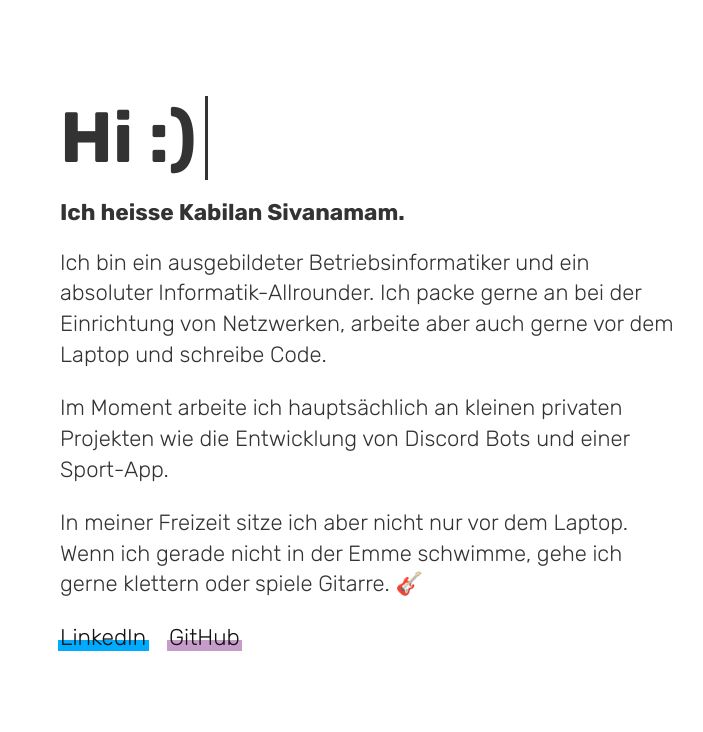
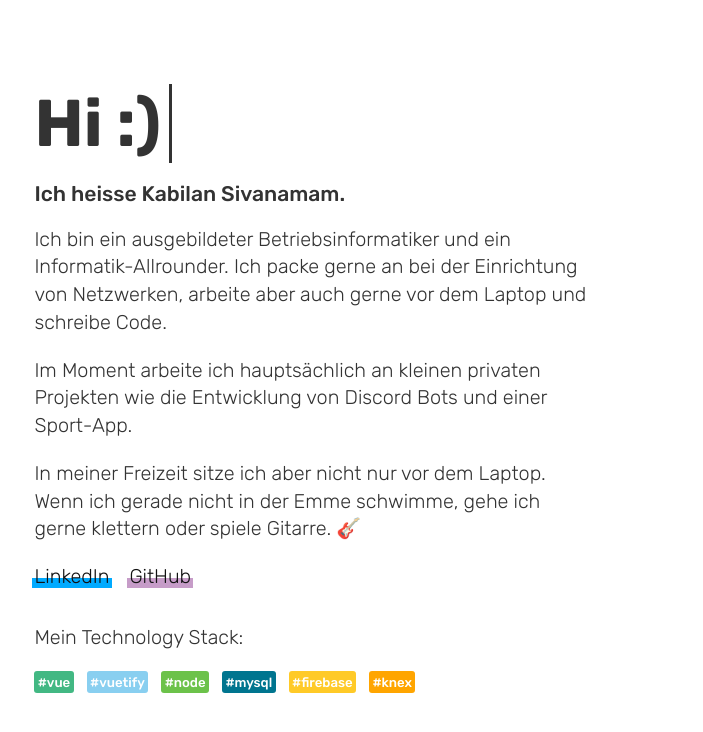
Before and after one commit to ksivanamam/ksivanamam.github.io, a Vue app in the folder portfolio/: page / in a window 1280 px wide. Shown: the top 732 px of the page, without its empty margins (76-779 px from the left). Built offline with nearby package versions, Linux system fonts and the light colour scheme.

Commit message:
added tech stack

```diff
--- a/portfolio/index.html
+++ b/portfolio/index.html
@@ -13,9 +13,9 @@
 			font-family: 'Rubik', -apple-system, BlinkMacSystemFont, 'Segoe UI',
 				Roboto, Oxygen, Ubuntu, Cantarell, 'Open Sans', 'Helvetica Neue',
 				sans-serif;
-			font-size: calc(10px + 0.33vw);
+			font-size: calc(9px + 0.33vw);
 			-webkit-font-smoothing: antialiased;
-			padding: 5vh 10vw;
+			padding: 4vh 8vw;
 			color: #333;
 		}
 
@@ -27,24 +27,24 @@
 
 		h2 {
 			font-size: 1.6em;
-			font-weight: 600;
+			font-weight: 500;
 			margin-bottom: 0;
 		}
 
 		p {
-			font-size: 1.55em;
+			font-size: 1.5em;
 			font-weight: 300;
 			line-height: 1.4;
 			max-width: 28em;
 		}
 
 		#linkedIn {
-			font-size: 1.6em;
+			font-size: 1.5em;
 			font-weight: 300;
 			line-height: 1.4;
 			max-width: 28em;
 			text-decoration: none;
-			color: #121212;
+			color: #111;
 			position: relative;
 			cursor: pointer;
 			margin: 0 1em 0 0;
@@ -71,12 +71,12 @@
 		}
 
 		#gitHub {
-			font-size: 1.6em;
+			font-size: 1.5em;
 			font-weight: 300;
 			line-height: 1.4;
 			max-width: 28em;
 			text-decoration: none;
-			color: #121212;
+			color: #111;
 			position: relative;
 			cursor: pointer;
 			margin: 0 1em 0 0;
@@ -102,6 +102,17 @@
 		#gitHub:hover:after {
 			top: 0%;
 		}
+
+		.stack {
+			margin: 2.5em 0 0 0;
+		}
+
+		.tag {
+			margin: 0 1em 0 0;
+			padding: 0.25em;
+			border-radius: 3px;
+			display: inline-block;
+		}
 	</style>
 </head>
 
--- a/portfolio/src/components/Content.vue
+++ b/portfolio/src/components/Content.vue
@@ -1,32 +1,72 @@
 <template>
 	<div class="content">
 		<div>
-			<h1 class="title">{{ german.title }}</h1>
+			<h1 v-if="german" class="title" @click="changeLanguage">{{ germanContent.title }}
+			</h1>
+			<h1 v-else class="title" @click="changeLanguage">{{ englishContent.title }}</h1>
 		</div>
 		<div>
-			<h2 class="subTitle anim-typewriter">{{ german.subTitle }}</h2>
+			<h2 v-if="german" class="subTitle anim-typewriter">{{ germanContent.subTitle }}</h2>
+			<h2 v-else class="subTitle anim-typewriter">{{ englishContent.subTitle }}</h2>
 		</div>
-		<p v-for="p in german.paragraphs" :key="p.id">
+		<div v-if="german">
+			<p v-for="p in germanContent.paragraphs" :key="p.id">
 				{{  p.text }}
 			</p>
-		<a v-for="l in german.links" :key="l.id" :href="l.page" target="_blank" :id="l.style">
+		</div>
+		<div v-else>
+			<p v-for="p in englishContent.paragraphs" :key="p.id">
+				{{  p.text }}
+			</p>
+		</div>
+		<div v-if="german">
+			<a v-for="l in germanContent.links" :key="l.id" :href="l.page" target="_blank" :id="l.style">
 				{{ l.text }}
 			</a>
 		</div>
+		<div v-else>
+			<a v-for="l in englishContent.links" :key="l.id" :href="l.page" target="_blank" :id="l.style">
+				{{ l.text }}
+			</a>
+		</div>
+		<div class="stack">
+			<div v-if="german">
+				<p>Mein Technology Stack:</p>
+			</div>
+			<div v-else>
+				<p>My Technology stack:</p>
+			</div>
+			<div v-if="german">
+				<div v-for="t in tags" :key="t-id" class="tag"
+					:style="{ color: t.color, backgroundColor: t.backgroundColor }">
+					{{ t.name }}
+				</div>
+			</div>
+			<div v-else>
+				<div v-for="t in tags" :key="t-id" class="tag"
+					:style="{ color: t.color, backgroundColor: t.backgroundColor }">
+					{{ t.name }}
+				</div>
+			</div>
+		</div>
+	</div>
 </template>
 
-<script setup>
-	import {
+<script>
+	/*import {
 		reactive
-	} from 'vue'
+	} from 'vue'*/
 
-
-	const german = reactive({
+	export default {
+		data() {
+			return {
+				german: true,
+				germanContent: {
 					title: 'Hi :)',
 					subTitle: 'Ich heisse Kabilan Sivanamam.',
 					paragraphs: [{
 						id: 1,
-			text: 'Ich bin ein ausgebildeter Betriebsinformatiker und ein absoluter Informatik-Allrounder. Ich packe gerne an bei der Einrichtung von Netzwerken, arbeite aber auch gerne vor dem Laptop und schreibe Code.'
+						text: 'Ich bin ein ausgebildeter Betriebsinformatiker und ein Informatik-Allrounder. Ich packe gerne an bei der Einrichtung von Netzwerken, arbeite aber auch gerne vor dem Laptop und schreibe Code.'
 					}, {
 						id: 2,
 						text: `Im Moment arbeite ich hauptsächlich an kleinen privaten Projekten wie die Entwicklung von Discord Bots und einer Sport-App.`
@@ -45,7 +85,72 @@
 						page: 'https://github.com/ksivanamam',
 						style: 'gitHub'
 					}]
-	})
+				},
+				englishContent: {
+					title: 'Hi :)',
+					subTitle: 'My name is Kabilan Sivanamam.',
+					paragraphs: [{
+						id: 1,
+						text: `I studied computer science and I'm an IT allrounder. I like to get my hands dirty while working on network setups but I also like to cozy up and write code on my computer.`
+					}, {
+						id: 2,
+						text: `Currently I'm working on small projects like a private and a public Discord bot and I'm also developing a workout app.`
+					}, {
+						id: 3,
+						text: `But I'm not always working on stuff. In my free time I like to swim, climb, and play the guitar. 🎸`
+					}],
+					links: [{
+						id: 1,
+						text: 'LinkedIn',
+						page: 'https://www.linkedin.com/in/kabilan-sivanamam-3607b5172/',
+						style: 'linkedIn'
+					}, {
+						id: 2,
+						text: 'GitHub',
+						page: 'https://github.com/ksivanamam',
+						style: 'gitHub'
+					}]
+				},
+				tags: [{
+					id: 1,
+					name: '#vue',
+					color: '#fff',
+					backgroundColor: '#42b883'
+				}, {
+					id: 3,
+					name: '#vuetify',
+					color: '#fff',
+					backgroundColor: '#89CFF0'
+				}, {
+					id: 4,
+					name: '#node',
+					color: '#fff',
+					backgroundColor: '#6cc24a'
+				}, {
+					id: 5,
+					name: '#mysql',
+					color: '#fff',
+					backgroundColor: '#00758f'
+				}, {
+					id: 6,
+					name: '#firebase',
+					color: '#fff',
+					backgroundColor: '#FFCA28'
+				}, {
+					id: 7,
+					name: '#knex',
+					color: '#fff',
+					backgroundColor: '#FFA500'
+				}]
+			}
+		},
+		methods: {
+			changeLanguage() {
+				console.log(this.german)
+				this.german = !this.german
+			}
+		}
+	}
 </script>
 
 <style scoped>
```
Lines whose indentation alone changed are shown as unchanged.
